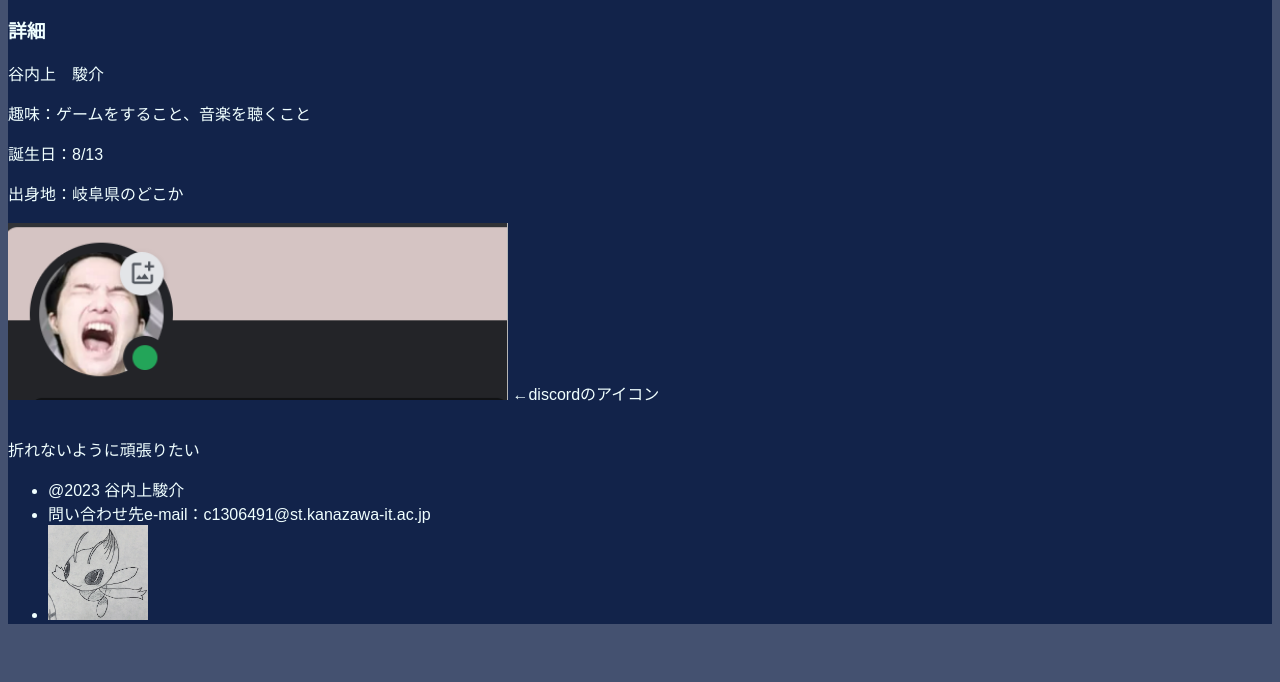
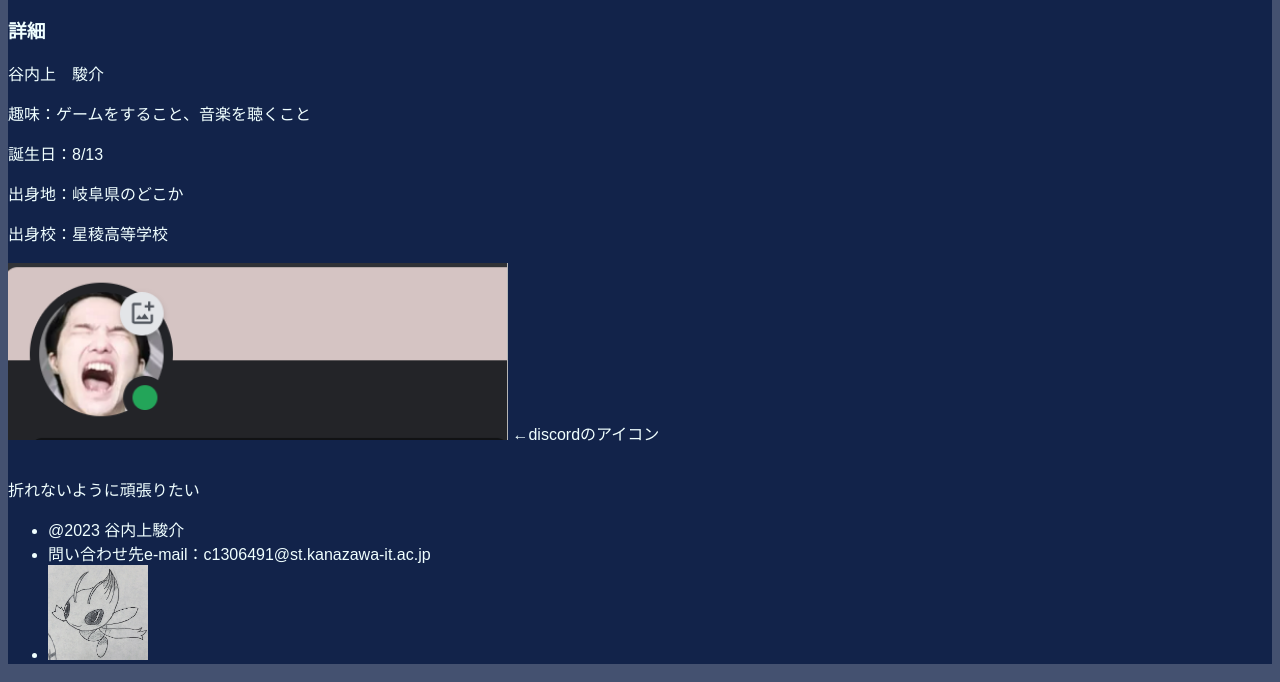
Before and after one commit to Yu-7777/first-repository, a plain HTML site: page index2.html in a window 1280 px wide. Shown: the part 118-800 px from the top of the page. Drawn offline with Linux system fonts and the light colour scheme.

Commit message:
星稜追加

```diff
--- a/index2.html
+++ b/index2.html
@@ -20,6 +20,7 @@
                     <p class="content">趣味：ゲームをすること、音楽を聴くこと</p>
                     <p class="content">誕生日：8/13</p>
                     <p class="content">出身地：岐阜県のどこか</p>
+                    <p class="content">出身校：星稜高等学校</p>
                     <div class="profile_image">
                         <img src="スクリーンショット 2023-05-15 152725.png" id="discord_image">
                         <p class="content discord">←discordのアイコン</p>
```
